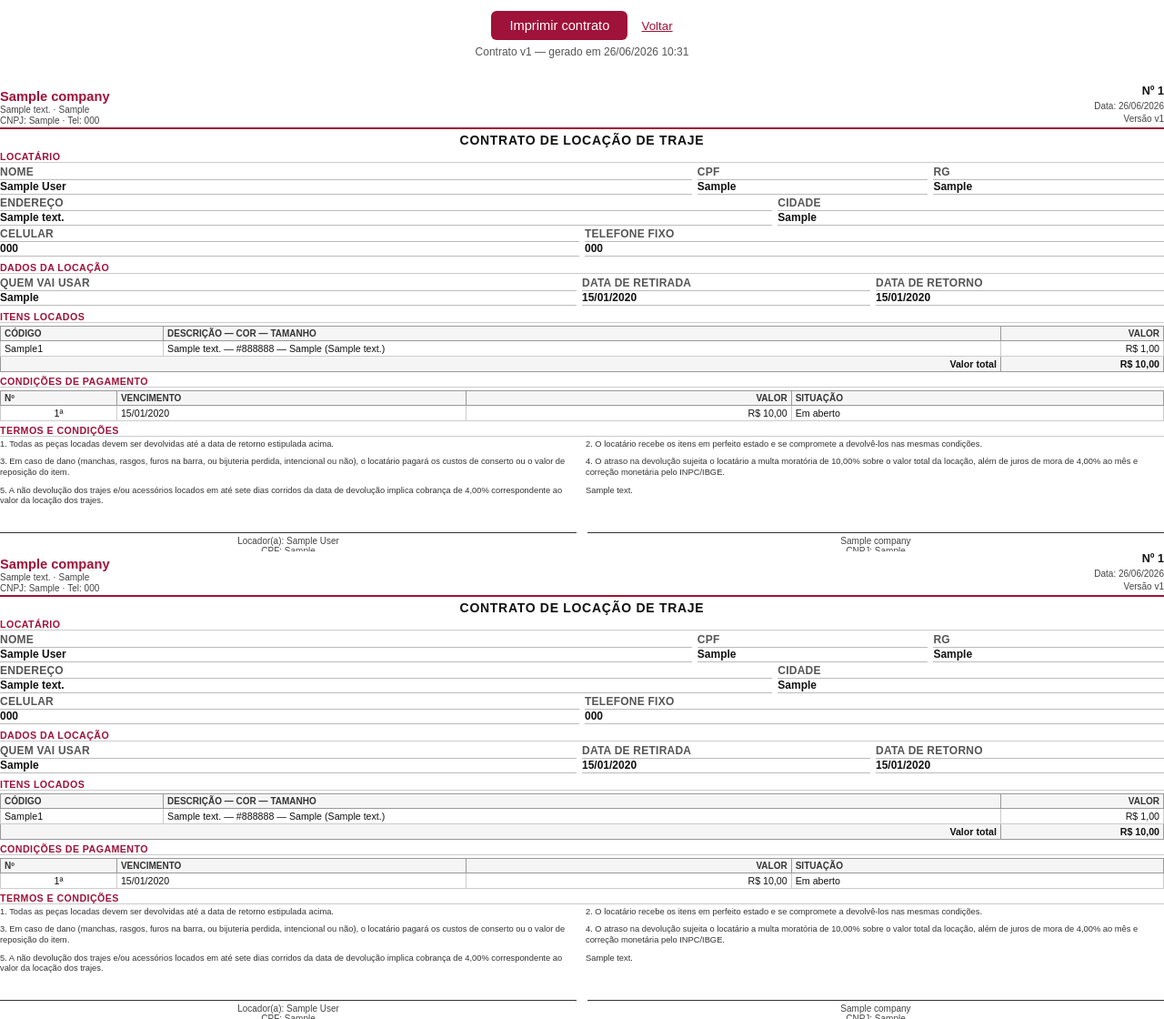
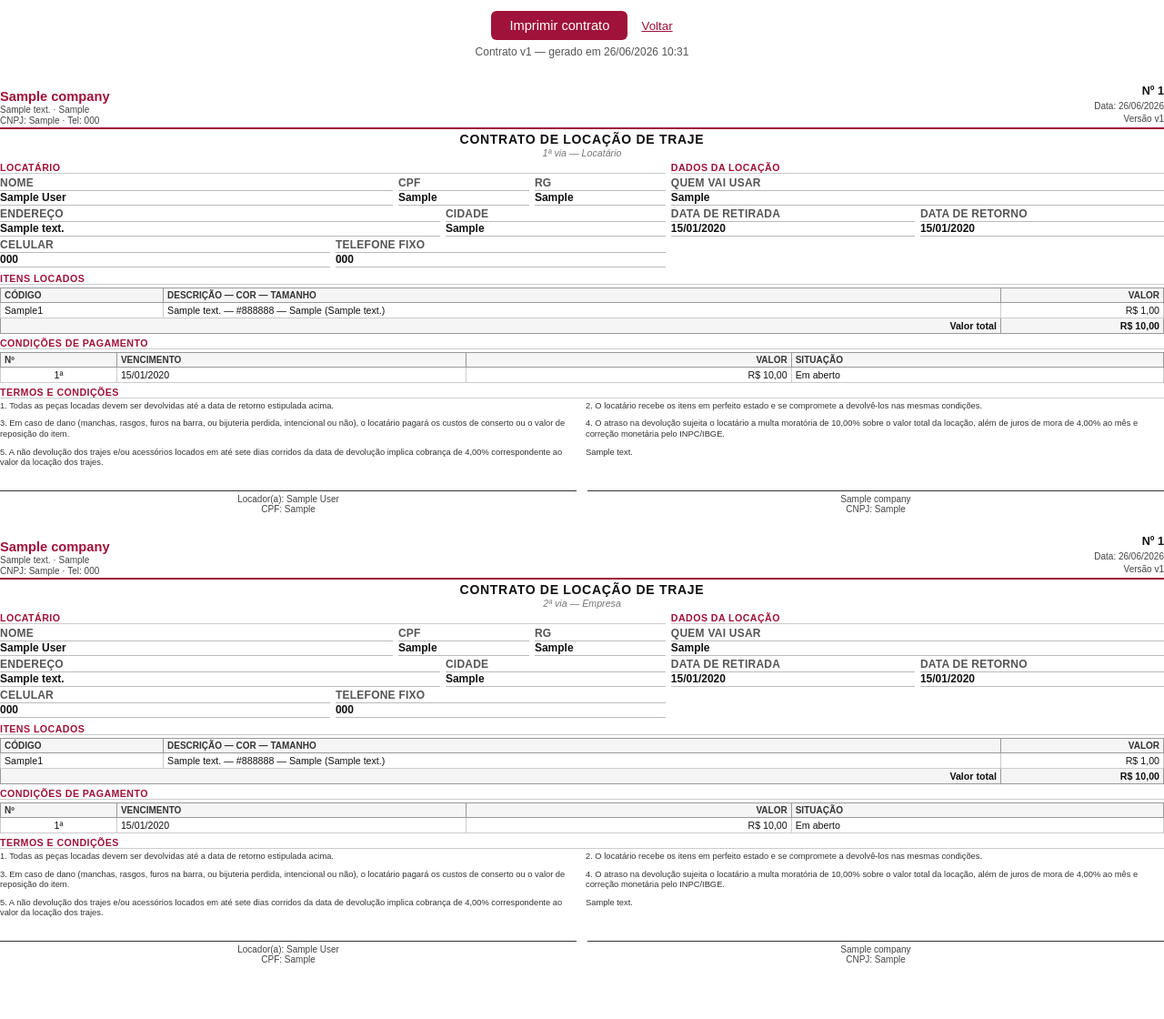
Before and after one commit to elvertoni/noivaecia, a Django app: page /locacoes/1/contrato/ in a window 1280 px wide. Shown: the whole page at 91% size. After the commit the page ends 1060 px from the top, so only its background shows below. Run offline with Django 5.2, Linux system fonts and the light colour scheme; a user stored in the database is signed in; tables that the repository leaves empty hold one stand-in row (values such as "Sample post").

Commit message:
fix(print): improve contract copy spacing

```diff
--- a/templates/rentals/rental_contract.html
+++ b/templates/rentals/rental_contract.html
@@ -4,7 +4,7 @@
   <meta charset="UTF-8">
   <title>Contrato de Locação #{{ rental.number }} · {{ company.name }}</title>
   <style>
-    @page { size: A4 portrait; margin: 7mm 8mm; }
+    @page { size: A4 portrait; margin: 8mm 9mm; }
     * { box-sizing: border-box; margin: 0; padding: 0; }
     body { font-family: Arial, Helvetica, sans-serif; font-size: 9.5pt; color: #111; }
     .copy { page-break-after: always; padding-bottom: 4px; }
@@ -12,46 +12,57 @@
 
     /* ── Compressão para caber 2 vias em uma folha A4 (até 10 itens) ── */
     .single-page-a4 {
+      --copy-height: 131mm;
+      --cut-gap: 10mm;
       font-size: 8.5pt;
     }
     .single-page-a4 .copy {
-      height: 136mm;
+      height: var(--copy-height);
       page-break-after: avoid;
+      break-after: avoid;
       overflow: hidden;
       display: flex;
       flex-direction: column;
-      justify-content: space-between;
+      justify-content: flex-start;
     }
     .single-page-a4 .copy:first-child {
-      border-bottom: 1.5px dashed #000;
-      margin-bottom: 6mm;
-      padding-bottom: 6mm;
+      margin-bottom: var(--cut-gap);
+      padding-bottom: 0;
       position: relative;
     }
-    /* Linha de corte ✂ */
+    /* Corredor de corte entre as duas vias */
     .single-page-a4 .copy:first-child::after {
-      content: "✂ ----------------- Corte aqui com a régua -----------------";
+      content: "✂ Corte aqui";
       position: absolute;
-      bottom: -6px;
+      bottom: -6mm;
       left: 0;
       right: 0;
       text-align: center;
-      font-size: 7.5pt;
-      color: #555;
+      font-size: 7pt;
+      color: #4b5563;
       background: #fff;
       display: block;
-      height: 12px;
-      line-height: 12px;
+      height: 4mm;
+      line-height: 4mm;
+      border-top: 1px dashed #6b7280;
     }
     .single-page-a4 .header {
       padding-bottom: 2px;
-      margin-bottom: 4px;
+      margin-bottom: 3px;
     }
     .single-page-a4 .header-left h1 { font-size: 11pt; }
     .single-page-a4 .header-left p { font-size: 7.5pt; }
     .single-page-a4 .header-right { font-size: 7.5pt; }
     .single-page-a4 .header-right strong { font-size: 9.5pt; }
-    .single-page-a4 .contract-title { font-size: 10.5pt; margin-bottom: 4px; }
+    .single-page-a4 .contract-title-row { margin-bottom: 4px; }
+    .single-page-a4 .contract-title { font-size: 10.5pt; }
+    .single-page-a4 .copy-label { margin-top: 1px; }
+    .single-page-a4 .print-summary-grid {
+      display: grid;
+      grid-template-columns: 1.35fr 1fr;
+      gap: 6px;
+      align-items: start;
+    }
     .single-page-a4 .section { margin-bottom: 4px; }
     .single-page-a4 .section-title { font-size: 8pt; margin-bottom: 3px; padding-bottom: 0px; }
     .single-page-a4 .row { gap: 6px; margin-bottom: 2px; }
@@ -69,8 +80,8 @@
       gap: 8px;
     }
     .single-page-a4 .clauses p { margin-bottom: 0px; }
-    .single-page-a4 .signatures { margin-top: 8px; gap: 12px; }
-    .single-page-a4 .sig-line { margin-top: 16px; font-size: 7.5pt; }
+    .single-page-a4 .signatures { margin-top: 6px; gap: 12px; }
+    .single-page-a4 .sig-line { margin-top: 14px; font-size: 7.5pt; }
 
     /* ── Header ─────────────────────────────────────────────────── */
     .header {
@@ -87,13 +98,16 @@
     .header-right strong { font-size: 10.5pt; color: #111; }
 
     /* ── Contract title ─────────────────────────────────────────── */
+    .contract-title-row {
+      text-align: center;
+      margin-bottom: 7px;
+    }
     .contract-title {
       text-align: center;
       font-size: 12pt;
       font-weight: 700;
       text-transform: uppercase;
       letter-spacing: 0.05em;
-      margin-bottom: 7px;
     }
 
     /* ── Sections ────────────────────────────────────────────────── */
@@ -114,6 +128,7 @@
     .field { flex: 1; min-width: 90px; }
     .field .field-caption { font-size: 7.5pt; color: #555; display: block; text-transform: uppercase; letter-spacing: 0.02em; }
     .field span { font-size: 10pt; font-weight: 600; border-bottom: 1px solid #bbb; display: block; min-height: 14px; padding-bottom: 1px; }
+    .print-summary-grid { display: block; }
 
     /* ── Tables ──────────────────────────────────────────────────── */
     table { width: 100%; border-collapse: collapse; font-size: 9pt; }
@@ -166,7 +181,7 @@
       text-align: center;
       font-size: 8pt;
       color: #777;
-      margin-top: 4px;
+      margin-top: 3px;
       font-style: italic;
     }
 
@@ -201,9 +216,13 @@
     </div>
   </div>
 
+  <div class="contract-title-row">
     <div class="contract-title">Contrato de Locação de Traje</div>
+    <div class="copy-label">{{ copy_label }}</div>
+  </div>
 
   <!-- ══ Locatário ══════════════════════════════════════════════ -->
+  <div class="print-summary-grid">
     <div class="section">
       <div class="section-title">Locatário</div>
       <div class="row">
@@ -250,6 +269,8 @@
           <span class="field-caption">Quem vai usar</span>
           <span>{{ rental.use_for|default:'—' }}</span>
         </div>
+      </div>
+      <div class="row">
         <div class="field">
           <span class="field-caption">Data de retirada</span>
           <span>{{ rental.pickup_date|date:"d/m/Y" }}</span>
@@ -257,6 +278,7 @@
         <div class="field">
           <span class="field-caption">Data de retorno</span>
           <span>{{ rental.return_date|date:"d/m/Y" }}</span>
+        </div>
       </div>
     </div>
   </div>
@@ -356,8 +378,6 @@
     </div>
   </div>
 
-  <div class="copy-label">{{ copy_label }}</div>
-
 </div>
 {% endfor %}
 {% endwith %}
```
Also changed, not shown: 1 other file. Lines whose indentation alone changed are shown as unchanged.
